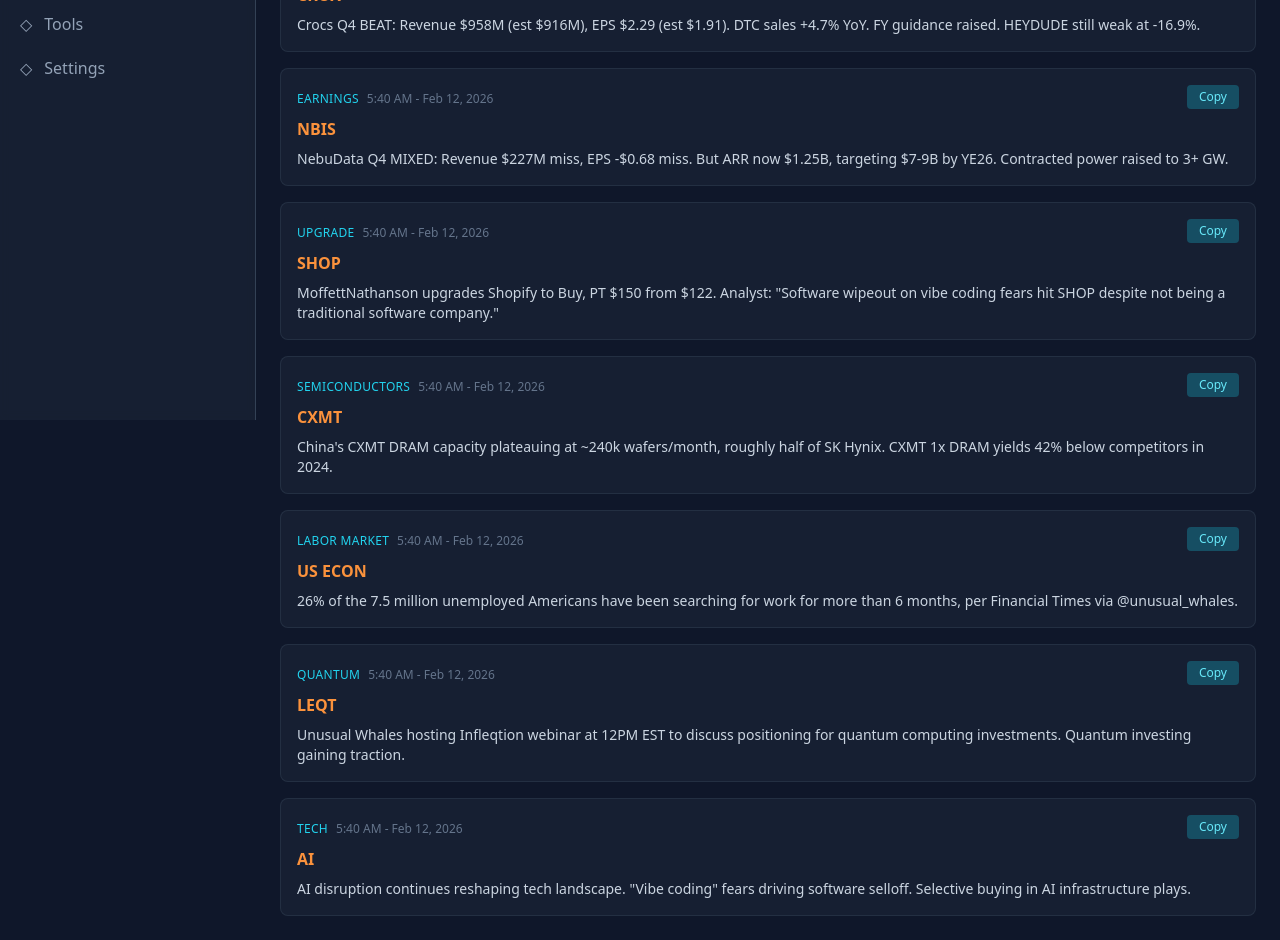
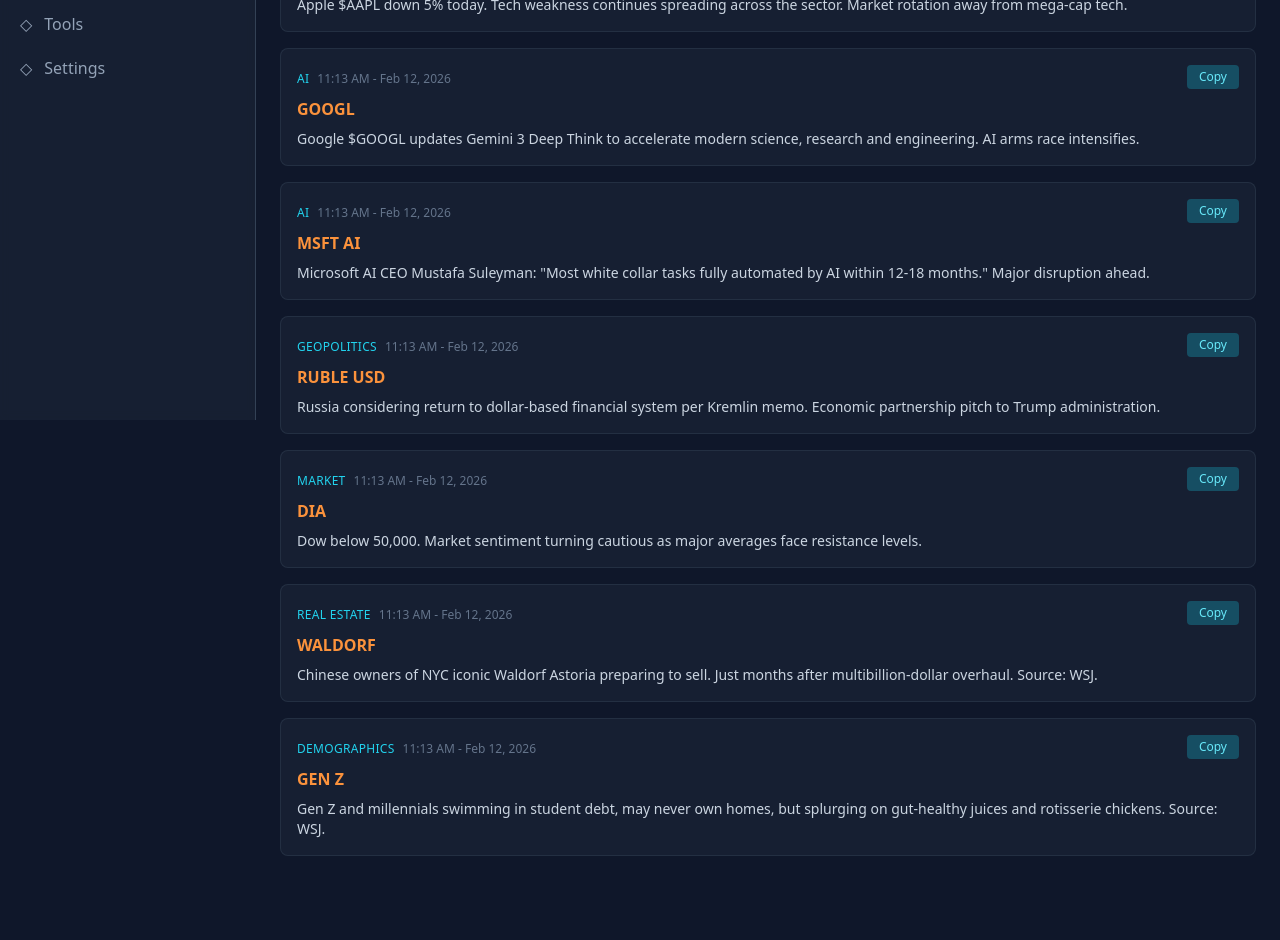
Before and after one commit to AAN2793/helios-dashboard, a Next.js app: page /posts in a window 1280 px wide. Shown: the part 380-1320 px from the top of the page. After the commit the page ends 1260 px from the top, so only its background shows below. Built offline with nearby package versions, Linux system fonts and the light colour scheme.

Commit message:
Midday Feb 12 posts - Silver crash, AAPL -5%, Russia dollar, AI automation

```diff
--- a/pages/posts.js
+++ b/pages/posts.js
@@ -7,52 +7,52 @@
 
   const posts = [
     {
-      time: '5:40 AM - Feb 12, 2026',
-      category: 'BREAKING',
-      tickers: 'NOTE',
-      content: 'FiscalNote $NOTE is moving into political prediction markets, launching a preview at PoliticalPredictions.com and signing an MOU with 365Prediction. Strategy discussion Feb 18 at 11AM ET.'
+      time: '11:13 AM - Feb 12, 2026',
+      category: 'FLASH CRASH',
+      tickers: 'SILVER',
+      content: 'Silver crashes 10% in less than 30 minutes. Major volatility event hitting precious metals. Quick move caught many off guard.'
     },
     {
-      time: '5:40 AM - Feb 12, 2026',
-      category: 'EARNINGS',
-      tickers: 'CROX',
-      content: 'Crocs Q4 BEAT: Revenue $958M (est $916M), EPS $2.29 (est $1.91). DTC sales +4.7% YoY. FY guidance raised. HEYDUDE still weak at -16.9%.'
+      time: '11:13 AM - Feb 12, 2026',
+      category: 'TECH',
+      tickers: 'AAPL',
+      content: 'Apple $AAPL down 5% today. Tech weakness continues spreading across the sector. Market rotation away from mega-cap tech.'
     },
     {
-      time: '5:40 AM - Feb 12, 2026',
-      category: 'EARNINGS',
-      tickers: 'NBIS',
-      content: 'NebuData Q4 MIXED: Revenue $227M miss, EPS -$0.68 miss. But ARR now $1.25B, targeting $7-9B by YE26. Contracted power raised to 3+ GW.'
+      time: '11:13 AM - Feb 12, 2026',
+      category: 'AI',
+      tickers: 'GOOGL',
+      content: 'Google $GOOGL updates Gemini 3 Deep Think to accelerate modern science, research and engineering. AI arms race intensifies.'
     },
     {
-      time: '5:40 AM - Feb 12, 2026',
-      category: 'UPGRADE',
-      tickers: 'SHOP',
-      content: 'MoffettNathanson upgrades Shopify to Buy, PT $150 from $122. Analyst: "Software wipeout on vibe coding fears hit SHOP despite not being a traditional software company."'
+      time: '11:13 AM - Feb 12, 2026',
+      category: 'AI',
+      tickers: 'MSFT AI',
+      content: 'Microsoft AI CEO Mustafa Suleyman: "Most white collar tasks fully automated by AI within 12-18 months." Major disruption ahead.'
     },
     {
-      time: '5:40 AM - Feb 12, 2026',
-      category: 'SEMICONDUCTORS',
-      tickers: 'CXMT',
-      content: 'China\'s CXMT DRAM capacity plateauing at ~240k wafers/month, roughly half of SK Hynix. CXMT 1x DRAM yields 42% below competitors in 2024.'
+      time: '11:13 AM - Feb 12, 2026',
+      category: 'GEOPOLITICS',
+      tickers: 'RUBLE USD',
+      content: 'Russia considering return to dollar-based financial system per Kremlin memo. Economic partnership pitch to Trump administration.'
     },
     {
-      time: '5:40 AM - Feb 12, 2026',
-      category: 'LABOR MARKET',
-      tickers: 'US ECON',
-      content: '26% of the 7.5 million unemployed Americans have been searching for work for more than 6 months, per Financial Times via @unusual_whales.'
+      time: '11:13 AM - Feb 12, 2026',
+      category: 'MARKET',
+      tickers: 'DIA',
+      content: 'Dow below 50,000. Market sentiment turning cautious as major averages face resistance levels.'
     },
     {
-      time: '5:40 AM - Feb 12, 2026',
-      category: 'QUANTUM',
-      tickers: 'LEQT',
-      content: 'Unusual Whales hosting Infleqtion webinar at 12PM EST to discuss positioning for quantum computing investments. Quantum investing gaining traction.'
+      time: '11:13 AM - Feb 12, 2026',
+      category: 'REAL ESTATE',
+      tickers: 'WALDORF',
+      content: 'Chinese owners of NYC iconic Waldorf Astoria preparing to sell. Just months after multibillion-dollar overhaul. Source: WSJ.'
     },
     {
-      time: '5:40 AM - Feb 12, 2026',
-      category: 'TECH',
-      tickers: 'AI',
-      content: 'AI disruption continues reshaping tech landscape. "Vibe coding" fears driving software selloff. Selective buying in AI infrastructure plays.'
+      time: '11:13 AM - Feb 12, 2026',
+      category: 'DEMOGRAPHICS',
+      tickers: 'GEN Z',
+      content: 'Gen Z and millennials swimming in student debt, may never own homes, but splurging on gut-healthy juices and rotisserie chickens. Source: WSJ.'
     },
   ]
 
```
